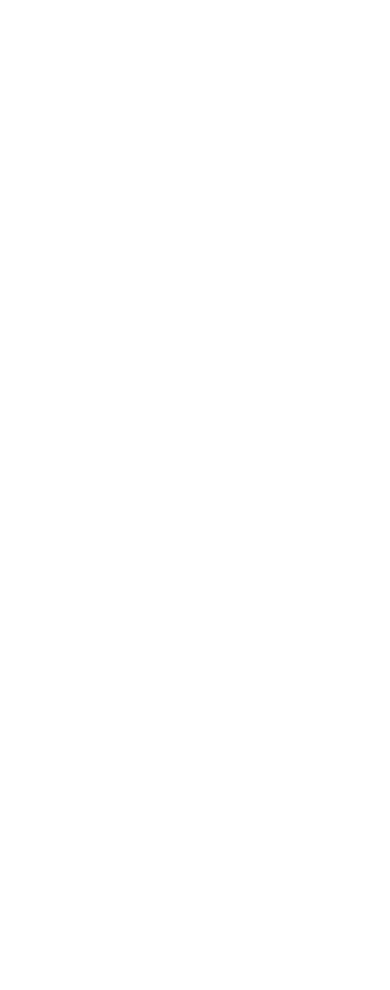
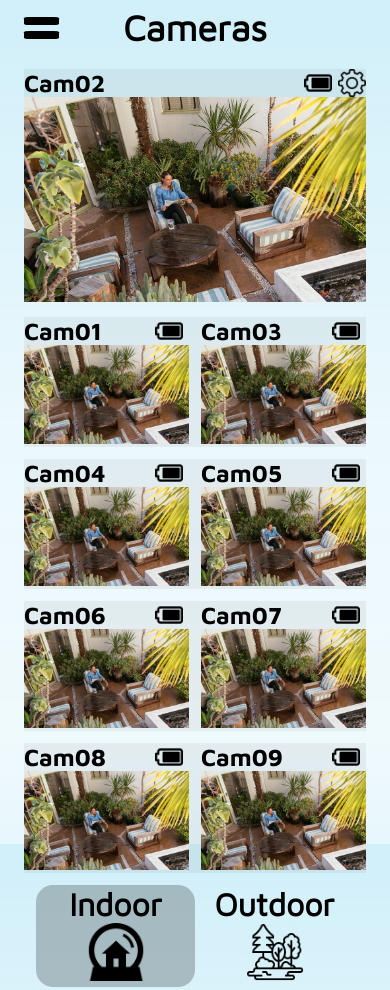
Before and after one commit to waxeye7/Power-Electronics, a plain HTML site: page cameras.html in a window 390 px wide. Before the commit the page ends 844 px from the top, so only its background shows below. Drawn offline with Linux system fonts and the light colour scheme.

Commit message:
cameras page

```diff
--- a/cameras.html
+++ b/cameras.html
@@ -0,0 +1,215 @@
+<!DOCTYPE html>
+<html lang="en">
+<head>
+    <meta charset="UTF-8">
+    <meta http-equiv="X-UA-Compatible" content="IE=edge">
+    <meta name="viewport" content="width=device-width, initial-scale=1.0">
+    <title>Home</title>
+    <link rel="stylesheet" href="./style.css">
+</head>
+
+<body id="top" class="linear-background margin-left-right-base">
+
+    <header class="fixed-header small-margin-top">
+        <div class="text-align-center relative">
+            <div id="menu" class="burger-menu absolute">
+                <div class="oval"></div>
+                <div class="oval small-margin-top"></div>
+                <div class="just-white-background">
+                    <div id="to-show-menu" class="hidden text-align-left background-menu small-padding-top">
+                        <a class="text-decoration-none-black" href="./index.html"><h3>Home</h3></a>
+                        <a class="text-decoration-none-black" href="#top"><h3>Cameras</h3></a>
+                        <a class="text-decoration-none-black" href="./heating.html"><h3>Heating</h3></a>
+                    </div>
+                </div>
+            </div>
+            <h1 class="font-size-title">Cameras</h1>
+        </div>
+    </header>
+
+    <section class="big-camera margin-top">
+        <div class="flex background-opaque-solid">
+            <h2 class="bold-font">Cam02</h2>
+
+            <div class="margin-left-auto flex">
+                <div class="icon-img-wrapper small-margin-right">
+                    <img src="./img/battery.png">
+                </div>
+                <div class="icon-img-wrapper">
+                    <img src="./img/settings.png">
+                </div>
+            </div>
+        </div>
+
+        <div class="img-wrapper-cam02">
+            <img src="./img/cam02.jpg" alt="Cam02">
+        </div>
+
+    </section>
+
+    <section class="small-cameras">
+        <div class="flex background-opaque-solid small-ish-margin-top">
+            <div class="flex-one small-ish-margin-right">
+                <div class="flex">
+                    <h2 class="bold-font">Cam01</h2>
+
+                    <div class="margin-left-auto flex">
+                        <div class="icon-img-wrapper small-margin-right">
+                            <img src="./img/battery.png">
+                        </div>
+                    </div>
+                </div>
+
+                <div class="img-wrapper-cam02">
+                    <img src="./img/cam02.jpg" alt="Cam02">
+                </div>
+            </div>
+
+            <div class="flex-one">
+                <div class="flex">
+                    <h2 class="bold-font">Cam03</h2>
+
+                    <div class="margin-left-auto flex">
+                        <div class="icon-img-wrapper small-margin-right">
+                            <img src="./img/battery.png">
+                        </div>
+                    </div>
+                </div>
+
+                <div class="img-wrapper-cam02">
+                    <img src="./img/cam02.jpg" alt="Cam02">
+                </div>
+            </div>
+        </div>
+
+        <div class="flex background-opaque-solid small-ish-margin-top">
+            <div class="flex-one small-ish-margin-right">
+                <div class="flex">
+                    <h2 class="bold-font">Cam04</h2>
+
+                    <div class="margin-left-auto flex">
+                        <div class="icon-img-wrapper small-margin-right">
+                            <img src="./img/battery.png">
+                        </div>
+                    </div>
+                </div>
+
+                <div class="img-wrapper-cam02">
+                    <img src="./img/cam02.jpg" alt="Cam02">
+                </div>
+            </div>
+
+            <div class="flex-one">
+                <div class="flex">
+                    <h2 class="bold-font">Cam05</h2>
+
+                    <div class="margin-left-auto flex">
+                        <div class="icon-img-wrapper small-margin-right">
+                            <img src="./img/battery.png">
+                        </div>
+                    </div>
+                </div>
+
+                <div class="img-wrapper-cam02">
+                    <img src="./img/cam02.jpg" alt="Cam02">
+                </div>
+            </div>
+        </div>
+
+        <div class="flex background-opaque-solid small-ish-margin-top">
+            <div class="flex-one small-ish-margin-right">
+                <div class="flex">
+                    <h2 class="bold-font">Cam06</h2>
+
+                    <div class="margin-left-auto flex">
+                        <div class="icon-img-wrapper small-margin-right">
+                            <img src="./img/battery.png">
+                        </div>
+                    </div>
+                </div>
+
+                <div class="img-wrapper-cam02">
+                    <img src="./img/cam02.jpg" alt="Cam02">
+                </div>
+            </div>
+
+            <div class="flex-one">
+                <div class="flex">
+                    <h2 class="bold-font">Cam07</h2>
+
+                    <div class="margin-left-auto flex">
+                        <div class="icon-img-wrapper small-margin-right">
+                            <img src="./img/battery.png">
+                        </div>
+                    </div>
+                </div>
+
+                <div class="img-wrapper-cam02">
+                    <img src="./img/cam02.jpg" alt="Cam02">
+                </div>
+            </div>
+        </div>
+
+        <div class="flex background-opaque-solid small-ish-margin-top">
+            <div class="flex-one small-ish-margin-right">
+                <div class="flex">
+                    <h2 class="bold-font">Cam08</h2>
+
+                    <div class="margin-left-auto flex">
+                        <div class="icon-img-wrapper small-margin-right">
+                            <img src="./img/battery.png">
+                        </div>
+                    </div>
+                </div>
+
+                <div class="img-wrapper-cam02">
+                    <img src="./img/cam02.jpg" alt="Cam02">
+                </div>
+            </div>
+
+            <div class="flex-one">
+                <div class="flex">
+                    <h2 class="bold-font">Cam09</h2>
+
+                    <div class="margin-left-auto flex">
+                        <div class="icon-img-wrapper small-margin-right">
+                            <img src="./img/battery.png">
+                        </div>
+                    </div>
+                </div>
+
+                <div class="img-wrapper-cam02">
+                    <img src="./img/cam02.jpg" alt="Cam02">
+                </div>
+            </div>
+        </div>
+    </section>
+
+
+    <footer class="light-margin-left-right small-ish-margin-top small-margin-bottom">
+
+        <div class="flex">
+            <div id="indoor-button" class="flex flex-column align-center justify-center flex-one small-padding-bottom background-opaque-strong">
+                <h1>Indoor</h1>
+                <div class="footer-icons-wrapper">
+                    <img src="./img/indoor.png">
+                </div>
+            </div>
+
+            <div id="outdoor-button" class="flex flex-column align-center justify-center flex-one small-padding-bottom">
+                <h1>Outdoor</h1>
+                <div class="footer-icons-wrapper">
+                    <img src="./img/outdoor.webp">
+                </div>
+            </div>
+
+        </div>
+
+    </footer>
+
+
+
+    <script src="./script.global.js"></script>
+    <script src="./script.cameras.js"></script>
+</body>
+</html>
--- /dev/null
+++ b/script.cameras.js
@@ -0,0 +1,15 @@
+let indoor_button = document.getElementById('indoor-button');
+let outdoor_button = document.getElementById('outdoor-button');
+
+indoor_button.onclick = opacity_change_indoor;
+outdoor_button.onclick = opacity_change_outdoor;
+
+function opacity_change_outdoor() {
+    indoor_button.classList.remove("background-opaque-strong");
+    outdoor_button.classList.add("background-opaque-strong");
+}
+
+function opacity_change_indoor() {
+    indoor_button.classList.add("background-opaque-strong");
+    outdoor_button.classList.remove("background-opaque-strong");
+}
--- /dev/null
+++ b/script.global.js
@@ -0,0 +1,7 @@
+let menu = document.getElementById('menu');
+let to_show_menu = document.getElementById('to-show-menu');
+menu.onclick = menu_toggle;
+
+function menu_toggle(){
+    to_show_menu.classList.toggle("hidden");
+}
--- a/style.css
+++ b/style.css
@@ -3,6 +3,8 @@ body { font-family:"MavenPro-Regular", Arial, sans-serif; }
 .hidden { display:none; }
 /* a:hover { color:#15C12C; } */
 /* .fixed-header { position:fixed; } */
+
+.bold-font { font-family: "MavenPro-Bold"; }
 
 .linear-background { background: linear-gradient(180deg, rgba(29, 178, 228, 0.2) 2.38%, rgba(29, 178, 228, 0.086) 50.61%, rgba(29, 178, 228, 0.07) 87.59%, rgba(29, 178, 228, 0.114) 102.38%);
     background-repeat: no-repeat;
@@ -28,6 +30,10 @@ body { font-family:"MavenPro-Regular", Arial, sans-serif; }
 .text-align-center { text-align: center; }
 .text-align-left { text-align: left; }
 
+.small-ish-margin-right { margin-right:12px; }
+
+.tiny-margin-bottom { margin-bottom:2px; }
+
 .small-ish-margin-top { margin-top:12px; }
 .small-padding-top { padding-top: 6px; }
 .small-padding-bottom { padding-bottom: 6px; }
@@ -37,6 +43,7 @@ body { font-family:"MavenPro-Regular", Arial, sans-serif; }
 .very-small-margin-bottom { margin-bottom: 10px; }
 .margin-center { margin-left:auto; margin-right:auto; }
 .margin-top-bot-auto { margin-top: auto; margin-bottom: auto; }
+.margin-left-auto { margin-left:auto; }
 
 .burger-menu { top:25%; }
 .oval { height:8px; width:35px; border-radius: 16%; background-color: black; }
@@ -45,11 +52,14 @@ body { font-family:"MavenPro-Regular", Arial, sans-serif; }
 .subheading { font-size: 28px; font-family:"MavenPro-Bold", Arial, Helvetica, sans-serif ;}
 .green-text { color:#15C12C; }
 .red-text { color:#fd2d2d }
+.just-white-background { background-color: #fff; border-radius: 10%;}
+.background-black { background-color: #000; }
 .background-blue { background-color: #03B6F2; }
 .background-white { background-color: #fff; border-radius: 50%; padding:14px; }
 .background-green { background-color: #67F37A; border-radius: 50%; padding:14px; outline: 2px black solid;}
 .background-red { background-color: #fd2d2d; border-radius: 50%; padding:14px; outline: 2px black solid;}
 .background-opaque { background-color:rgba(0, 0, 0, 0.05); border-radius: 17px; }
+.background-opaque-solid { background-color:rgba(0, 0, 0, 0.05); }
 .background-opaque-strong { background-color:rgba(0, 0, 0, 0.227); border-radius: 17px; }
 .background-menu { background-color: #60656f44; border-radius: 10%; }
 .opacity-50 { opacity:50%; }
@@ -69,6 +79,10 @@ body { font-family:"MavenPro-Regular", Arial, sans-serif; }
 .circle { border-radius:50%; height:110px; width:110px; border:4px black solid;
      margin-left:auto; margin-right:auto;
      display:flex; justify-content: center; align-items: center; }
+
+/* .img-wrapper-cam02 {   } */
+.img-wrapper-cam02 img { height:100%; width:100%; }
+
 .img-wrapper-lock { max-height:46px; max-width:46px; }
 .img-wrapper-lock img { height:100%; width:100%; }
 
```
Also changed, not shown: index.html (+16 -15 lines), script.index.js (renamed from script.js, +10 -8 lines), img/battery.png (added), img/cam02.jpg (added), img/settings.png (added).
